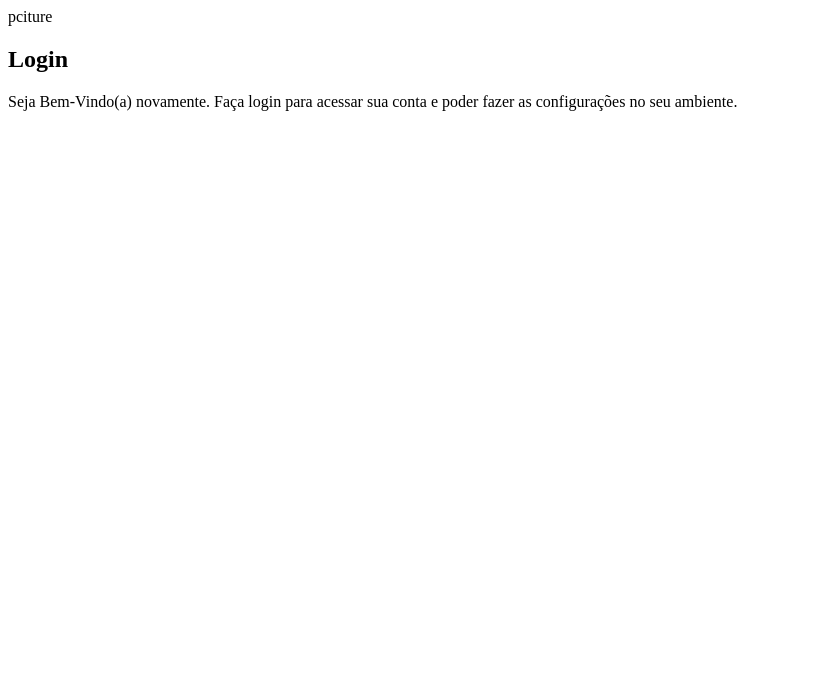
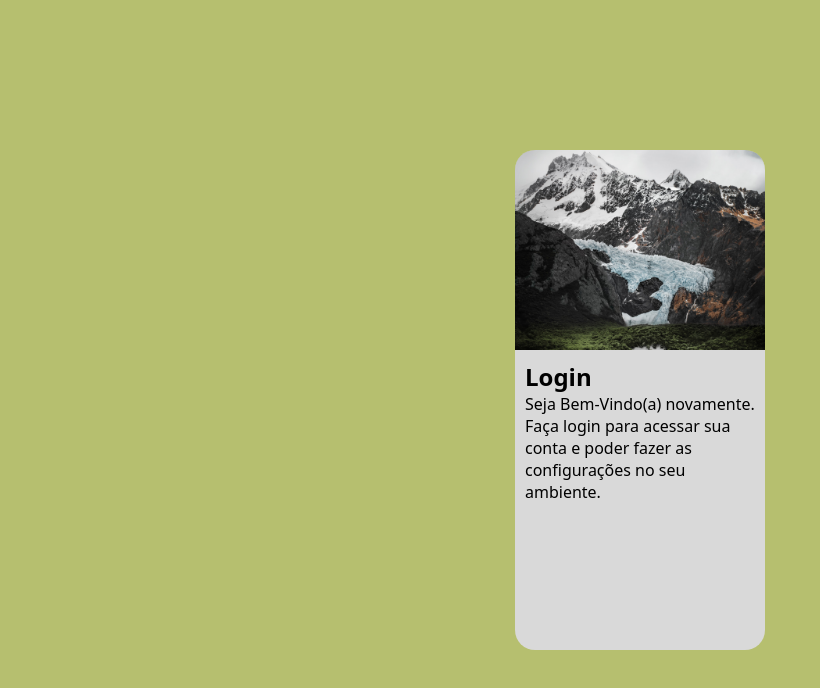
Before and after one commit to yIuriy/projeto-login, a plain HTML site: page index.html in a window 1280 px wide. Shown: the whole page, without its empty margins (0-820 px from the left). Drawn offline with Linux system fonts and the light colour scheme.

Commit message:
trabalhei no projeto

```diff
--- a/estilos/style.css
+++ b/estilos/style.css
@@ -1,11 +1,57 @@
 @charset "UTF-8";
 
-:root{
-    --cor1: #D9D9D9;
-    --cor2: #7F8C51;
-    --cor3: #525936;
-    --cor4: #B6BF6F;
-    --cor5: #262626;
-    --corBranco: #FFFF;
-    --corPreto: #000;
+:root {
+  --cor1: #d9d9d9;
+  --cor2: #7f8c51;
+  --cor3: #525936;
+  --cor4: #b6bf6f;
+  --cor5: #262626;
+  --corBranco: #ffff;
+  --corPreto: #000;
 }
+
+* {
+  font-family: system-ui, -apple-system, BlinkMacSystemFont, "Segoe UI", Roboto,
+    Oxygen, Ubuntu, Cantarell, "Open Sans", "Helvetica Neue", sans-serif;
+  margin: 0px;
+  padding: 0px;
+  box-sizing: border-box;
+}
+
+body,
+html {
+  background-color: var(--cor4);
+  height: 100vh;
+  width: 100vw;
+}
+
+main {
+  position: relative;
+  height: 100vh;
+  width: 100vw;
+}
+
+section#login {
+  position: absolute;
+  top: 50%;
+  left: 50%;
+  transform: translate(-50%, -50%);
+  background-color: var(--cor1);
+  width: 250px;
+  height: 500px;
+  border-radius: 20px;
+  overflow: hidden;
+  display: block;
+}
+
+section#login > div#image {
+  background: var(--cor4) url(../img/montanha.jpg) center center / cover
+    no-repeat fixed;
+  height: 200px;
+  display: block;
+}
+
+section#login > div#formulario {
+  padding: 10px;
+  display: block;
+}
--- a/index.html
+++ b/index.html
@@ -10,9 +10,9 @@
     <main>
         <section id="login">
             <div id="image">
-                pciture
+       <!-- Aqui vai a imagem nas CSS -->
             </div>
-            <div id="form">
+            <div id="formulario">
                 <h1>Login</h1>
                 <p>Seja Bem-Vindo(a) novamente. Faça login para acessar sua conta e poder fazer as configurações no seu ambiente.</p>
                 <form action="login.php" method="post">
```
